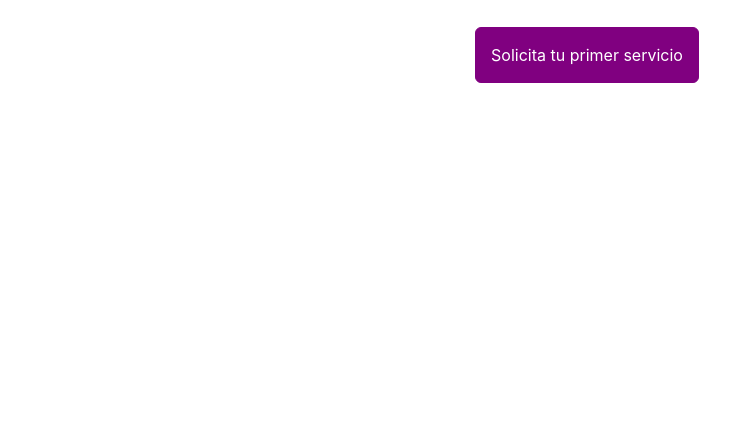
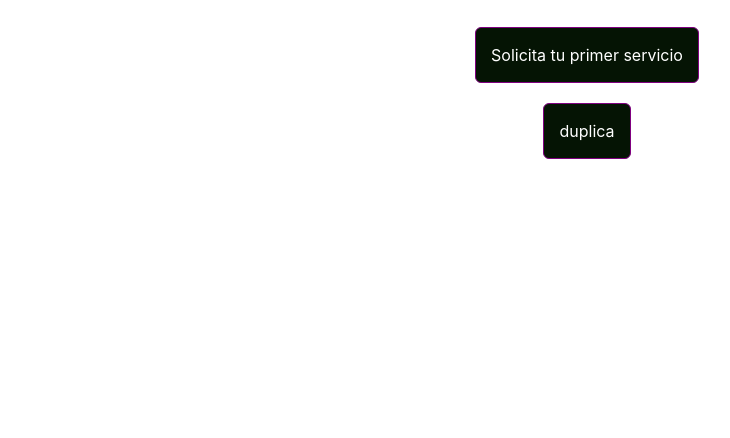
Before and after one commit to Ynna-Nelly/jelp-mi, a plain HTML site: page index.html in a window 1280 px wide. Shown: the part 362-800 px from the top of the page, without its empty margins (53-783 px from the left). Drawn offline with nearby package versions, Linux system fonts and the light colour scheme.

Commit message:
agregando un boton

```diff
--- a/index.html
+++ b/index.html
@@ -27,6 +27,11 @@
 					<button class="text-white" id="solicita">Solicita tu primer servicio</button>
 				</div>
 			</div>
+			<div class="row">
+				<div class="col-md-12 centrar">
+					<button class="text-white duplica"> duplica</button>
+				</div>
+			</div>
 		</div>	<!-- termina container 1 -->
 	</div>
 
--- a/main.css
+++ b/main.css
@@ -38,8 +38,8 @@ button {
 	font-size: 48px;
 }
 
-#solicita{
-	background: purple;
+#solicita, .duplica{
+	background: #051404;
 	border: 1px solid purple !important;
 	text-align: center !important;
 	margin-top: 20px;
```
Also changed, not shown: 1 other file.
